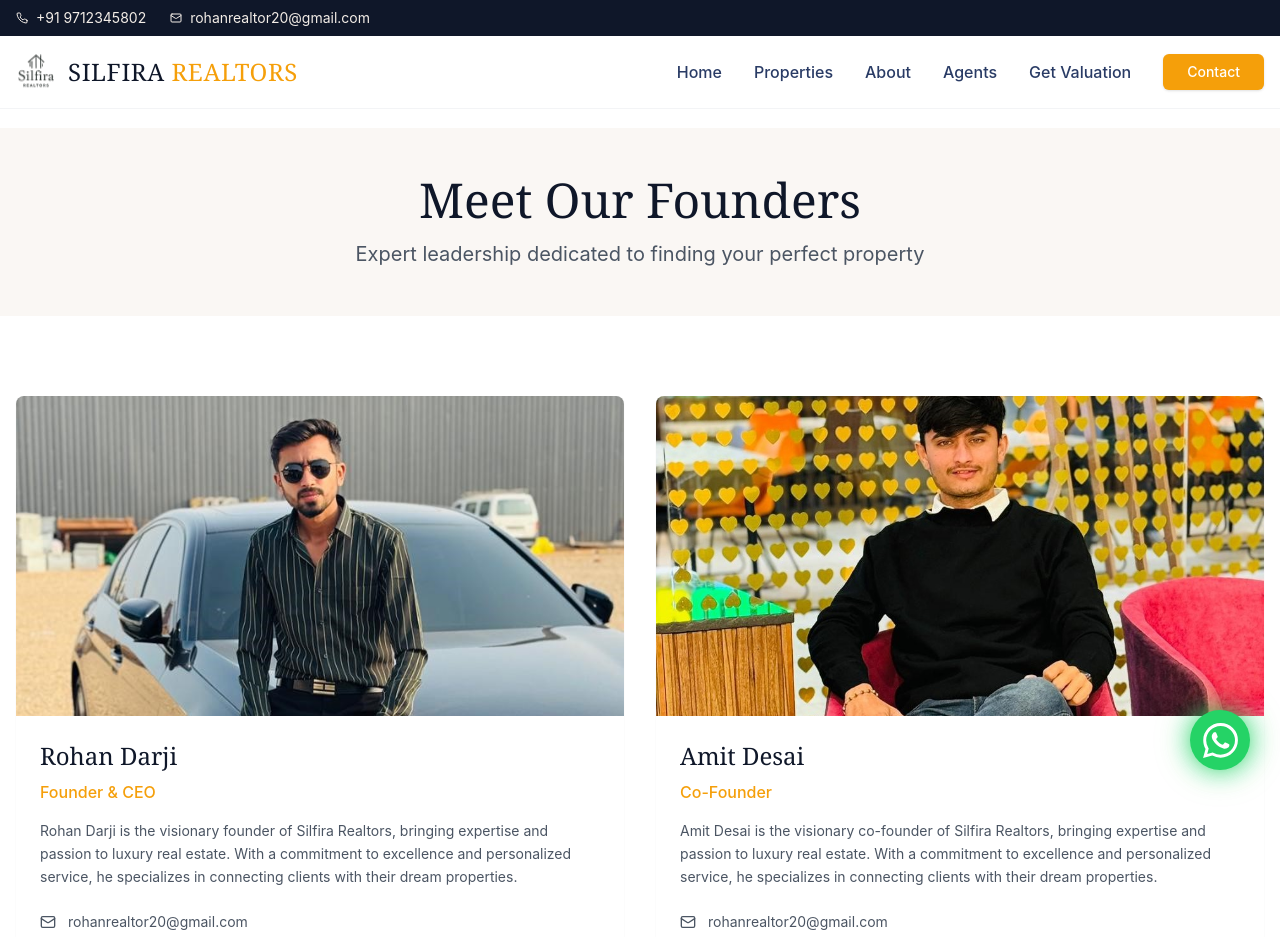
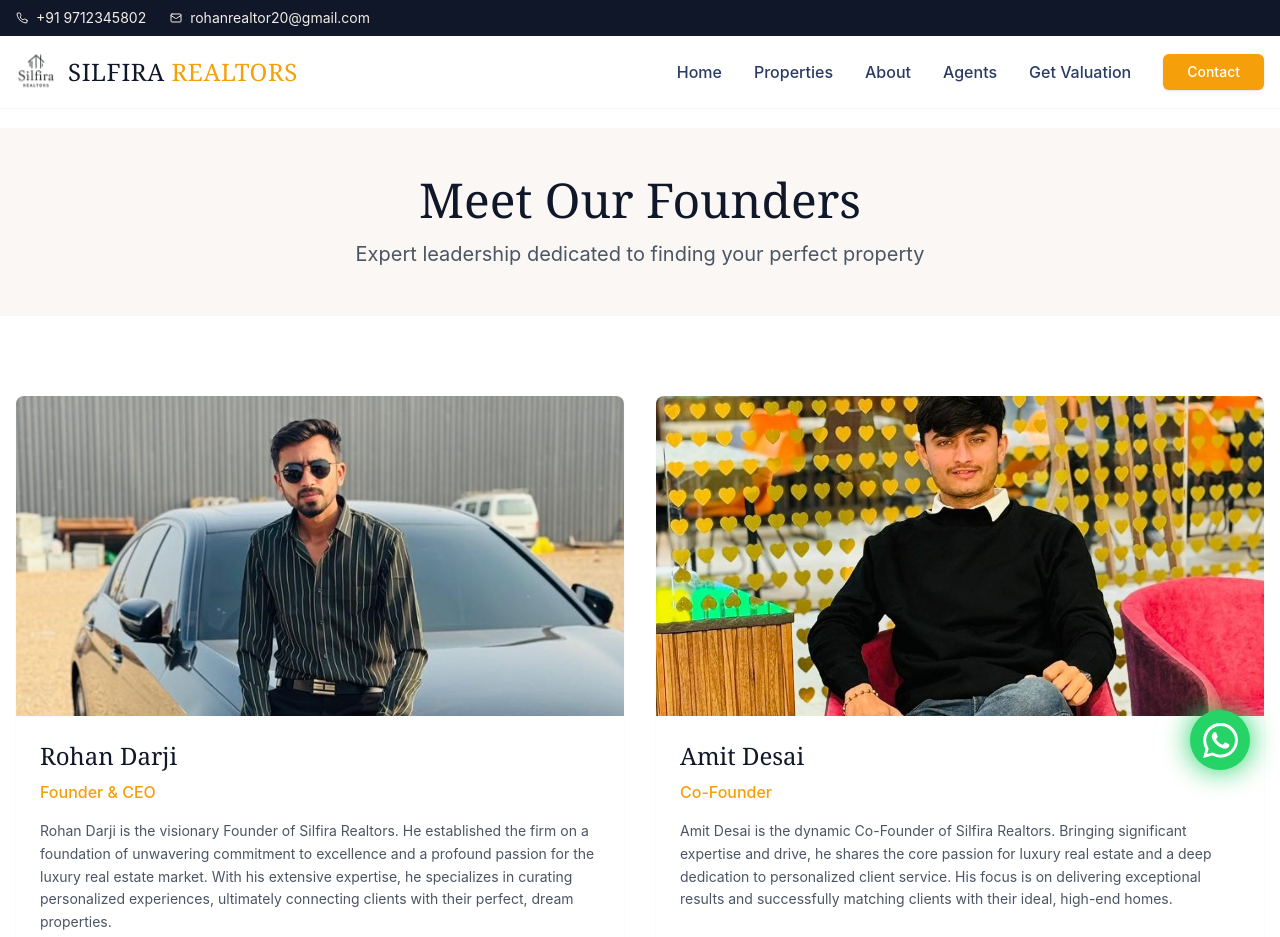
Before and after one commit to MananPatel6902/Silfira, a React (Create React App) app in the folder frontend/: page /agents in a window 1280 px wide. Shown: the top 937 px of the page. Built offline with nearby package versions, Linux system fonts and the light colour scheme.

Commit message:
Agents bio updated

```diff
--- a/frontend/src/mock.js
+++ b/frontend/src/mock.js
@@ -158,7 +158,7 @@ export const agents = [
     image: './images/RohanDarji.jpg',
     email: 'rohanrealtor20@gmail.com',
     phone: '+91 9712345802',
-    bio: 'Rohan Darji is the visionary founder of Silfira Realtors, bringing expertise and passion to luxury real estate. With a commitment to excellence and personalized service, he specializes in connecting clients with their dream properties.',
+    bio: 'Rohan Darji is the visionary Founder of Silfira Realtors. He established the firm on a foundation of unwavering commitment to excellence and a profound passion for the luxury real estate market. With his extensive expertise, he specializes in curating personalized experiences, ultimately connecting clients with their perfect, dream properties.',
     specialties: ['Luxury Properties', 'Residential Sales', 'Investment Consulting', 'Property Valuation'],
     listings: 57
   },
@@ -169,7 +169,7 @@ export const agents = [
     image: './images/AmitDesai.jpg',
     email: 'rohanrealtor20@gmail.com',
     phone: '+91 6353458552',
-    bio: 'Amit Desai is the visionary co-founder of Silfira Realtors, bringing expertise and passion to luxury real estate. With a commitment to excellence and personalized service, he specializes in connecting clients with their dream properties.',
+    bio: 'Amit Desai is the dynamic Co-Founder of Silfira Realtors. Bringing significant expertise and drive, he shares the core passion for luxury real estate and a deep dedication to personalized client service. His focus is on delivering exceptional results and successfully matching clients with their ideal, high-end homes.',
     specialties: ['Luxury Properties', 'Residential Sales', 'Investment Consulting', 'Property Valuation'],
     listings: 45
   }
```
Also changed, not shown: 1 other file (tests, documents, lock files or other folders).
